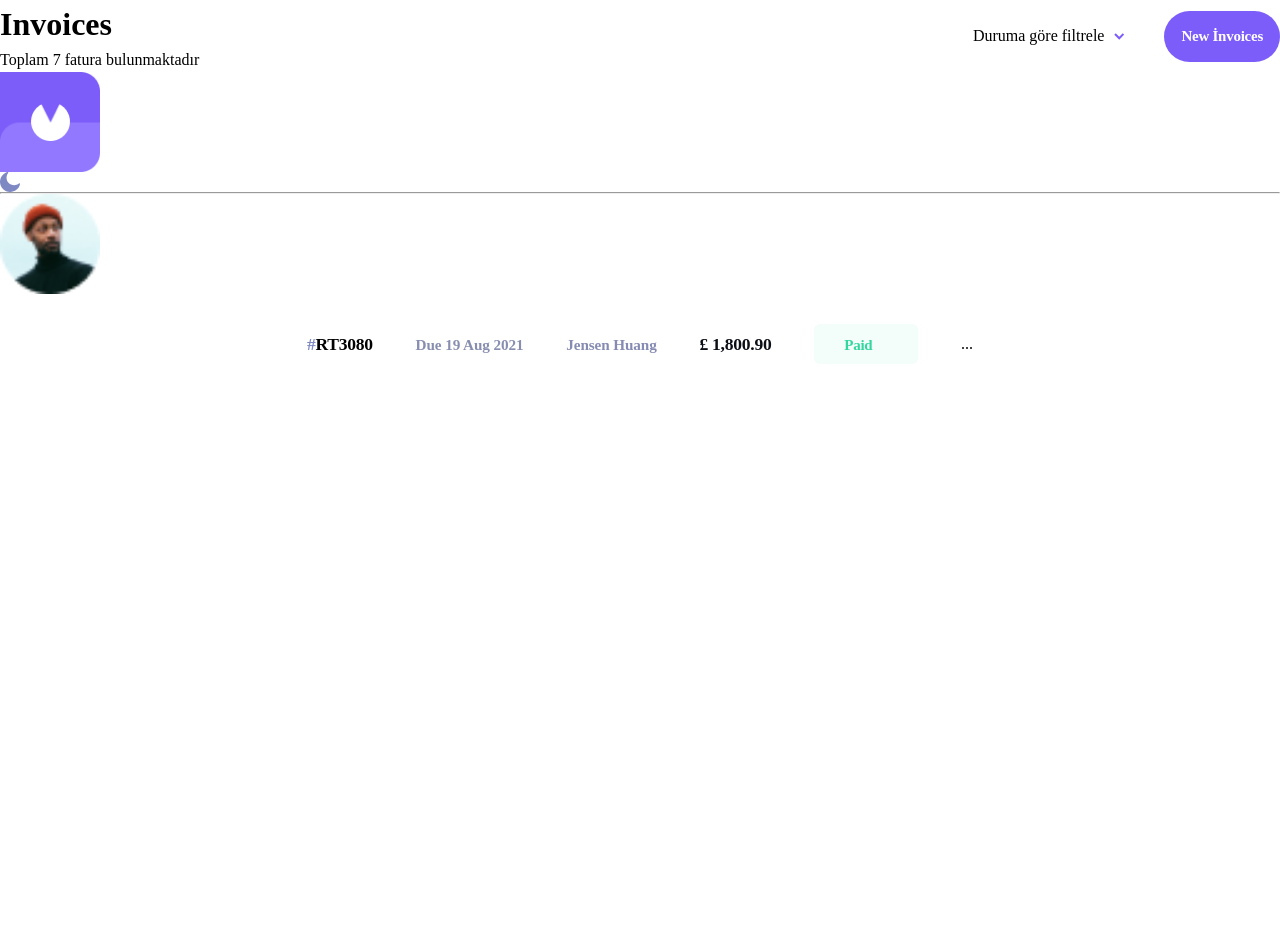
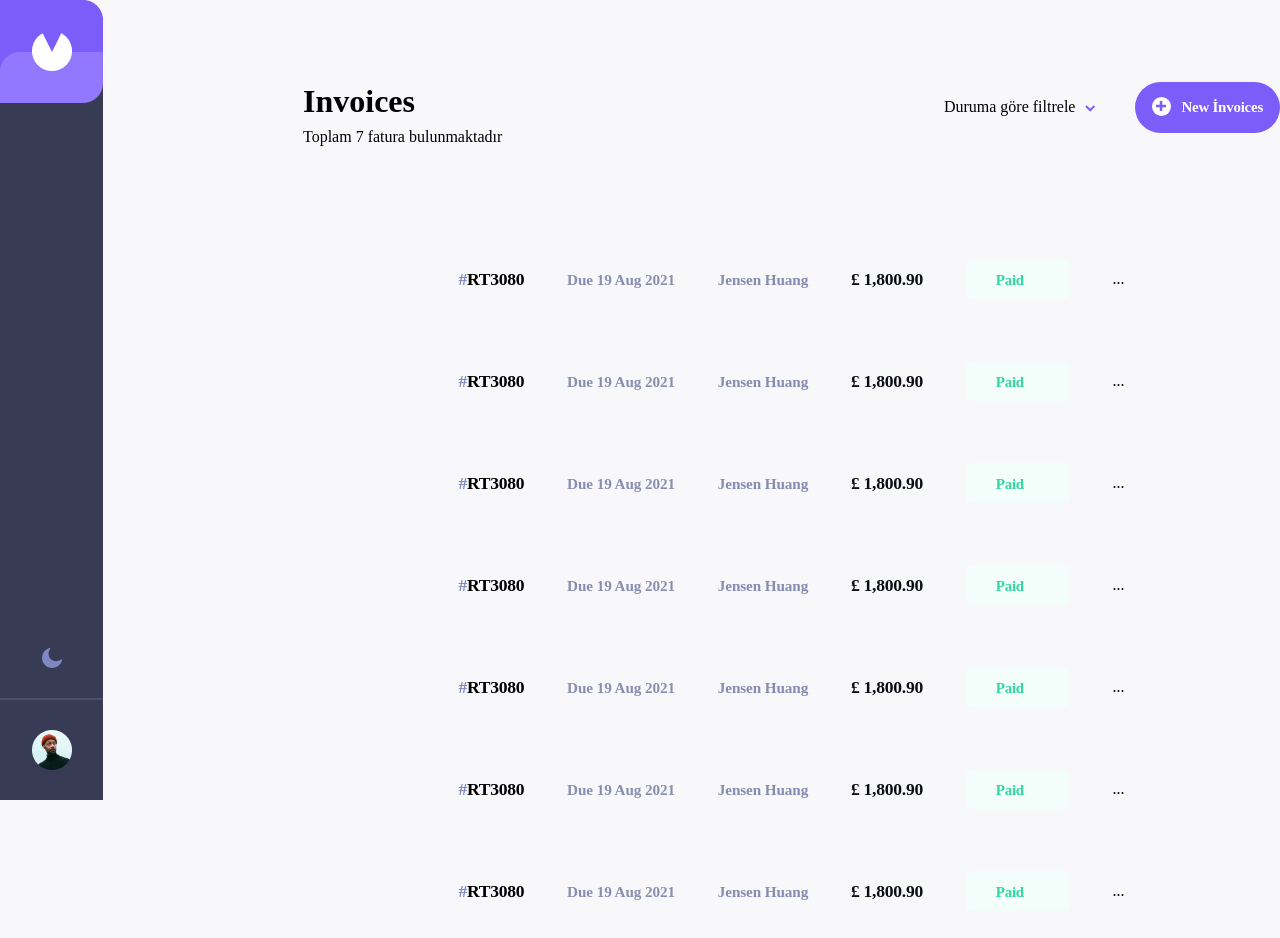
Before and after one commit to dogasvs/invoice-app, a Next.js app: page /invoices-list in a window 1280 px wide. Shown: the top 938 px of the page. Before the commit the page ends 800 px from the top, so only its background shows below. Built offline with nearby package versions, Linux system fonts and the light colour scheme.

Commit message:
sidevbar css eklendi

```diff
--- a/app/invoices-list/invoicesList.css
+++ b/app/invoices-list/invoicesList.css
@@ -1,3 +1,13 @@
+.invoicesListLayout {
+  background-color: #F8F8FB;
+  display: flex;
+  gap: 200px;
+}
+
+.content {
+  width: 1000px;
+}
+
 .invoices-list {
   max-width: 730px;
   margin: 0 auto;
--- a/app/invoices-list/layout.js
+++ b/app/invoices-list/layout.js
@@ -1,12 +1,15 @@
 import Header from "@/components/header";
 import Sidenav from "@/components/sidenav";
+import "./invoicesList.css"
 
 export default function InvoicesLayout({ children }) {
   return (
     <div className="invoicesListLayout">
-      <Header />
       <Sidenav />
-      <div className="content">{children}</div>
+      <div className="content">
+        <Header />
+        {children}
+      </div>
     </div>
   );
 }
--- a/app/invoices-list/page.jsx
+++ b/app/invoices-list/page.jsx
@@ -25,6 +25,138 @@ export default function InvoicesList() {
         </div>
         <div className="invoices-detail">...</div>
       </div>
+      <div className="invoices-list">
+        <div className="invoices-id">
+          <h3>
+            <span>#</span>RT3080
+          </h3>
+        </div>
+        <div className="invoices-date">
+          <h3>Due 19 Aug 2021</h3>
+        </div>
+        <div className="invoices-customname">
+          <h3>Jensen Huang</h3>
+        </div>
+        <div className="invoices-price">
+          <h3>£ 1,800.90</h3>
+        </div>
+        <div className="invoices-status">
+          <h3>
+            <span></span> Paid
+          </h3>
+        </div>
+        <div className="invoices-detail">...</div>
+      </div>
+      <div className="invoices-list">
+        <div className="invoices-id">
+          <h3>
+            <span>#</span>RT3080
+          </h3>
+        </div>
+        <div className="invoices-date">
+          <h3>Due 19 Aug 2021</h3>
+        </div>
+        <div className="invoices-customname">
+          <h3>Jensen Huang</h3>
+        </div>
+        <div className="invoices-price">
+          <h3>£ 1,800.90</h3>
+        </div>
+        <div className="invoices-status">
+          <h3>
+            <span></span> Paid
+          </h3>
+        </div>
+        <div className="invoices-detail">...</div>
+      </div>
+      <div className="invoices-list">
+        <div className="invoices-id">
+          <h3>
+            <span>#</span>RT3080
+          </h3>
+        </div>
+        <div className="invoices-date">
+          <h3>Due 19 Aug 2021</h3>
+        </div>
+        <div className="invoices-customname">
+          <h3>Jensen Huang</h3>
+        </div>
+        <div className="invoices-price">
+          <h3>£ 1,800.90</h3>
+        </div>
+        <div className="invoices-status">
+          <h3>
+            <span></span> Paid
+          </h3>
+        </div>
+        <div className="invoices-detail">...</div>
+      </div>
+      <div className="invoices-list">
+        <div className="invoices-id">
+          <h3>
+            <span>#</span>RT3080
+          </h3>
+        </div>
+        <div className="invoices-date">
+          <h3>Due 19 Aug 2021</h3>
+        </div>
+        <div className="invoices-customname">
+          <h3>Jensen Huang</h3>
+        </div>
+        <div className="invoices-price">
+          <h3>£ 1,800.90</h3>
+        </div>
+        <div className="invoices-status">
+          <h3>
+            <span></span> Paid
+          </h3>
+        </div>
+        <div className="invoices-detail">...</div>
+      </div>
+      <div className="invoices-list">
+        <div className="invoices-id">
+          <h3>
+            <span>#</span>RT3080
+          </h3>
+        </div>
+        <div className="invoices-date">
+          <h3>Due 19 Aug 2021</h3>
+        </div>
+        <div className="invoices-customname">
+          <h3>Jensen Huang</h3>
+        </div>
+        <div className="invoices-price">
+          <h3>£ 1,800.90</h3>
+        </div>
+        <div className="invoices-status">
+          <h3>
+            <span></span> Paid
+          </h3>
+        </div>
+        <div className="invoices-detail">...</div>
+      </div>
+      <div className="invoices-list">
+        <div className="invoices-id">
+          <h3>
+            <span>#</span>RT3080
+          </h3>
+        </div>
+        <div className="invoices-date">
+          <h3>Due 19 Aug 2021</h3>
+        </div>
+        <div className="invoices-customname">
+          <h3>Jensen Huang</h3>
+        </div>
+        <div className="invoices-price">
+          <h3>£ 1,800.90</h3>
+        </div>
+        <div className="invoices-status">
+          <h3>
+            <span></span> Paid
+          </h3>
+        </div>
+        <div className="invoices-detail">...</div>
+      </div>
     </>
   );
 }
--- a/components/header/header.css
+++ b/components/header/header.css
@@ -1,24 +1,25 @@
 .header {
   display: flex;
-  align-items: center;
+  align-items: baseline;
   justify-content: space-between;
+  margin-block: 77px;
 }
 
 .invoicesProcess {
   display: flex;
-  align-items: center;
+  align-items: baseline;
   gap: 40px;
 }
 
 .invoicesFilter {
   display: flex;
-  align-items: center;
+  align-items: baseline;
   gap: 10px;
 }
 
 .invoicesAddBtn {
   background-color: #7C5DFA;
-  padding: 18px 17px;
+  padding: 18px 17px 18px 46px;
   font-size: 15px;
   line-height: 15px;
   letter-spacing: -0.25px;
@@ -29,5 +30,11 @@
 }
 
 .artisvgContainer {
-  background-color: #FFFFFF;
+  position: relative;
+  bottom: 36px;
+  left: 17px;
+  background: white;
+  width: 19px;
+  padding: 4px;
+  border-radius: 100px;
 }
--- a/components/sidenav/index.jsx
+++ b/components/sidenav/index.jsx
@@ -5,11 +5,11 @@ import "./sidenav.css"
 export default function Sidenav() {
   return (
     <div className="sidenav">
-      <Image width={100} height={100} src={"/img/logo.png"} />
+      <Image alt="logo image" priority width={103} height={103} src={"/img/logo.png"} />
       <div className="sidenavItem">
         <DarkModeSvg />
         <hr />
-        <Image width={100} height={100} src={"/img/user.png"} />
+        <Image alt="user image" priority width={40} height={40} src={"/img/user.png"} />
       </div>
     </div>
   );
--- a/components/sidenav/sidenav.css
+++ b/components/sidenav/sidenav.css
@@ -0,0 +1,25 @@
+.sidenav {
+  display: flex;
+  align-items: center;
+  flex-direction: column;
+  justify-content: space-between;
+  background-color: #373B53;
+  border-start-end-radius: 22px;
+  height: 100dvh;
+  position: sticky;
+  top: 0;
+  left: 0;
+}
+
+.sidenavItem {
+  margin-bottom: 30px;
+  display: flex;
+  flex-direction: column;
+  align-items: center;
+}
+
+.sidenavItem hr {
+  width: 103px;
+  margin-block: 30px;
+  border: 1px solid #494E6E;
+}
--- a/svgs/add-invoices/index.jsx
+++ b/svgs/add-invoices/index.jsx
@@ -1,5 +1,7 @@
 export default function ArtiSvg() {
+  return (
   <svg xmlns="http://www.w3.org/2000/svg" width="11" height="11" viewBox="0 0 11 11" fill="none">
   <path d="M6.31311 10.0229V6.31311H10.0229V3.73278H6.31311V0.0229492H3.73278V3.73278H0.0229492V6.31311H3.73278V10.0229H6.31311Z" fill="#7C5DFA"/>
   </svg>
+  )
 }
```
